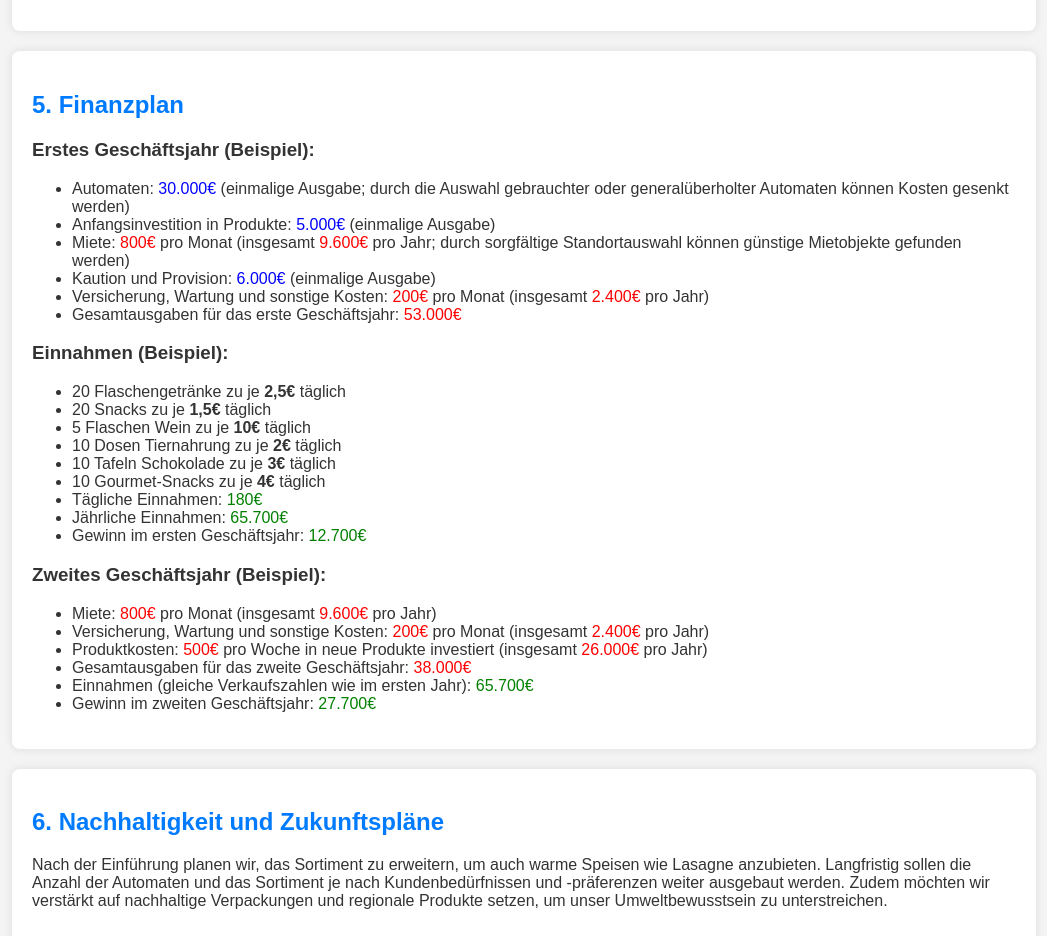
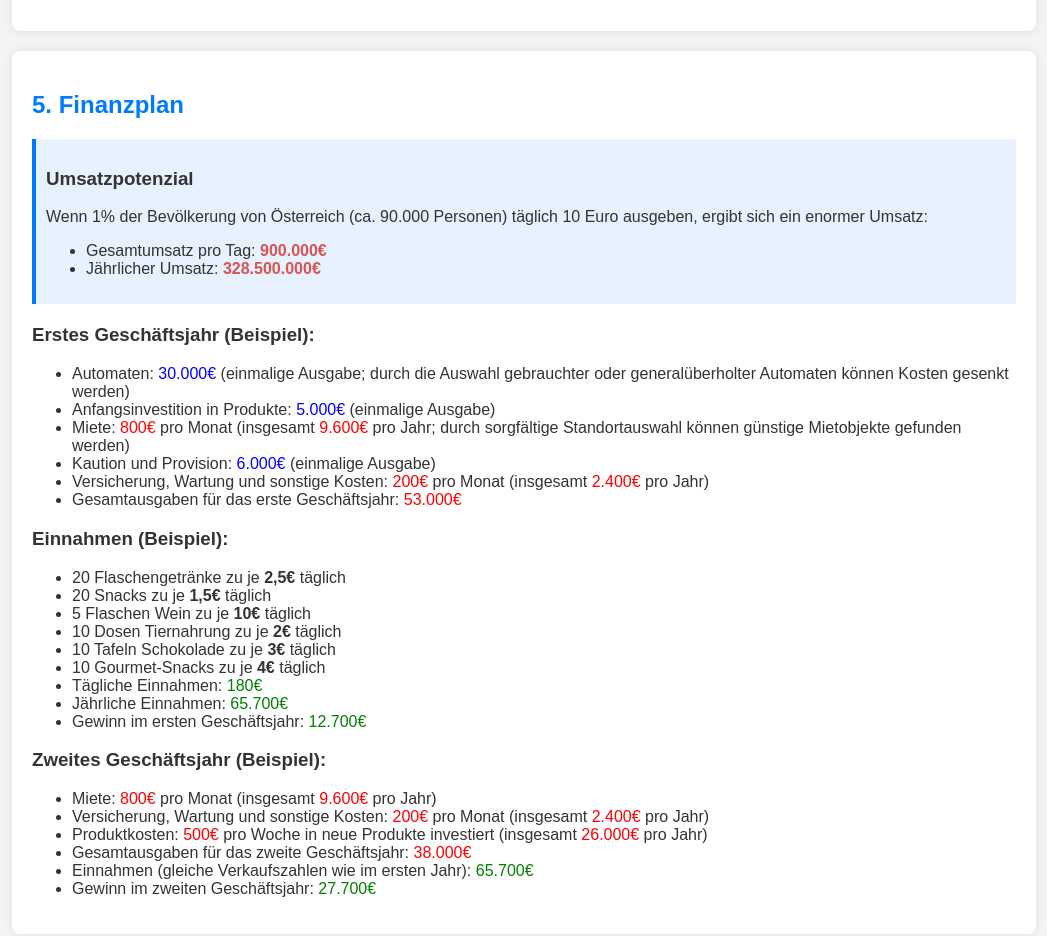
Before and after one commit to krabidokht/meine-automatisierungs-seite, a plain HTML site: page index.html in a window 1280 px wide. Shown: the part 860-1796 px from the top of the page, without its empty margins (116-1163 px from the left). Drawn offline with Linux system fonts and the light colour scheme.

Commit message:
Updated index.html with new styling, signatures, and expanded business scope

```diff
--- a/index.html
+++ b/index.html
@@ -47,6 +47,13 @@
         }
         .calculation {
             color: #d9534f; /* Rot für wichtige Zahlen */
+            font-weight: bold;
+        }
+        .important {
+            background-color: #e7f1ff;
+            border-left: 4px solid #007bff;
+            padding: 10px;
+            margin-bottom: 20px;
         }
         footer {
             background-color: #007bff;
@@ -90,6 +97,14 @@
         </div>
         <div class="section">
             <h2>5. Finanzplan</h2>
+            <div class="important">
+                <h3>Umsatzpotenzial</h3>
+                <p>Wenn 1% der Bevölkerung von Österreich (ca. 90.000 Personen) täglich 10 Euro ausgeben, ergibt sich ein enormer Umsatz:</p>
+                <ul>
+                    <li>Gesamtumsatz pro Tag: <span class="calculation">900.000€</span></li>
+                    <li>Jährlicher Umsatz: <span class="calculation">328.500.000€</span></li>
+                </ul>
+            </div>
             <h3>Erstes Geschäftsjahr (Beispiel):</h3>
             <ul>
                 <li>Automaten: <span class="one-time">30.000€</span> (einmalige Ausgabe; durch die Auswahl gebrauchter oder generalüberholter Automaten können Kosten gesenkt werden)</li>
```
